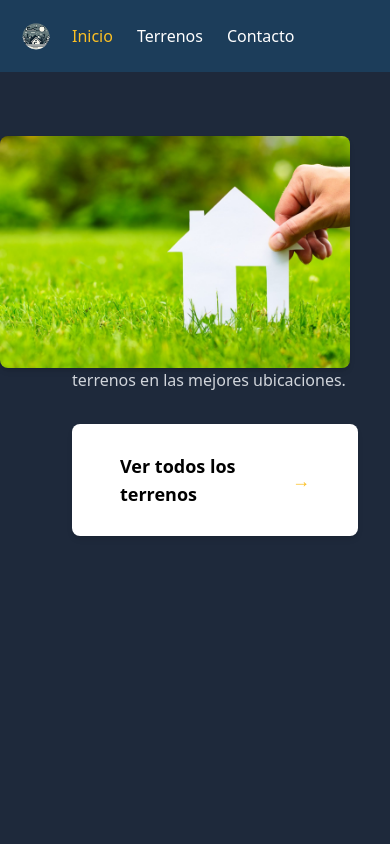
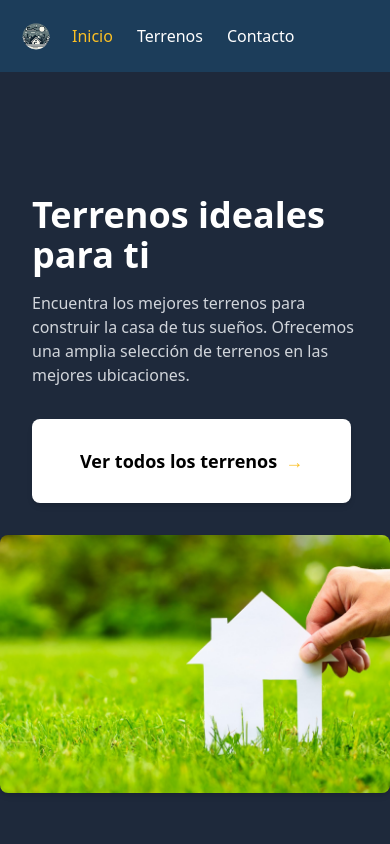
Before and after one commit to MartinTorresg/venta-de-terrenos, a React (Create React App) app in the folder frondend/: page / in a window 390 px wide. Shown: the top 844 px of the page. Built offline with nearby package versions, Linux system fonts and the light colour scheme.

Commit message:
diseño responsivo para el home

```diff
--- a/frondend/src/pages/Home.jsx
+++ b/frondend/src/pages/Home.jsx
@@ -7,9 +7,9 @@ import meetingImage from '../assets/meeting.jpg'; // Asegúrate de que la ruta s
 const Home = () => {
   return (
     <div className="bg-gray-800">
-      <div className="relative flex items-center justify-center h-screen">
-        <div className="absolute top-16 left-10 text-left px-8 max-w-xl">
-          <h1 className="text-white text-5xl font-bold mb-4">
+      <div className="relative flex flex-col lg:flex-row items-center justify-center h-screen mb-0">
+        <div className="text-left px-8 max-w-xl lg:absolute lg:top-16 lg:left-10">
+          <h1 className="text-white text-4xl lg:text-5xl font-bold mb-4">
             Terrenos ideales para ti
           </h1>
           <p className="text-gray-300 mb-8">
@@ -22,7 +22,7 @@ const Home = () => {
             </Link>
           </div>
         </div>
-        <div className="absolute top-16 right-10 max-w-lg">
+        <div className="mt-8 lg:absolute lg:top-16 lg:right-10 max-w-lg w-full">
           <img src={terrenoImage} alt="Terreno" className="rounded-lg shadow-md w-full" />
         </div>
       </div>
```
